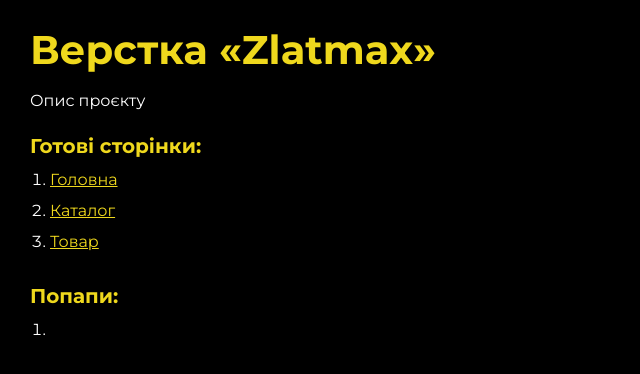
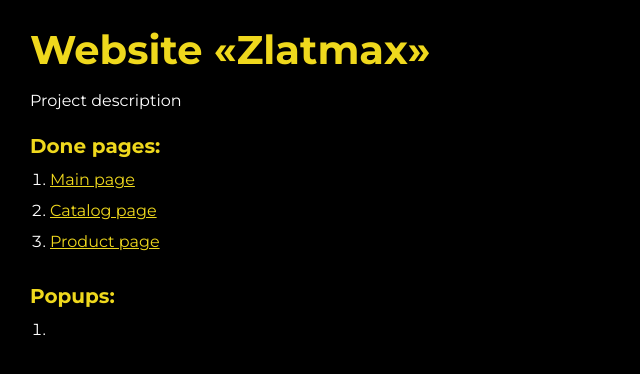
Before and after one commit to www-websites/Zlatmax, a plain HTML site: page index.html in a window 1280 px wide. Shown: the whole page, without its empty margins (0-640 px from the left). Drawn offline with Linux system fonts and the light colour scheme.

Commit message:
Update index.html

```diff
--- a/index.html
+++ b/index.html
@@ -4,22 +4,22 @@
 <head>
 	<meta charset="UTF-8">
 	<meta name="viewport" content="width=device-width, initial-scale=1.0">
-	<title>Верстка «Zlatmax»</title>
+	<title>Website «Zlatmax»</title>
 </head>
 
 <body>
 	<div class="rootpage">
-		<h1>Верстка «Zlatmax»</h1>
+		<h1>Website «Zlatmax»</h1>
 		<div class="rootpage__info">
-			Опис проєкту
+			Project description
 		</div>
-		<h2>Готові сторінки:</h2>
+		<h2>Done pages:</h2>
 		<ol class="rootpage__list">
-			<li><a target="_blank" href="home.html">Головна</a></li>
-			<li><a target="_blank" href="catalog.html">Каталог</a></li>
-			<li><a target="_blank" href="product.html">Товар</a></li>
+			<li><a target="_blank" href="home.html">Main page</a></li>
+			<li><a target="_blank" href="catalog.html">Catalog page</a></li>
+			<li><a target="_blank" href="product.html">Product page</a></li>
 		</ol>
-		<h2>Попапи:</h2>
+		<h2>Popups:</h2>
 		<ol class="rootpage__list">
 			<li><a target="_blank" href="home.html#"></a></li>
 		</ol>
```
